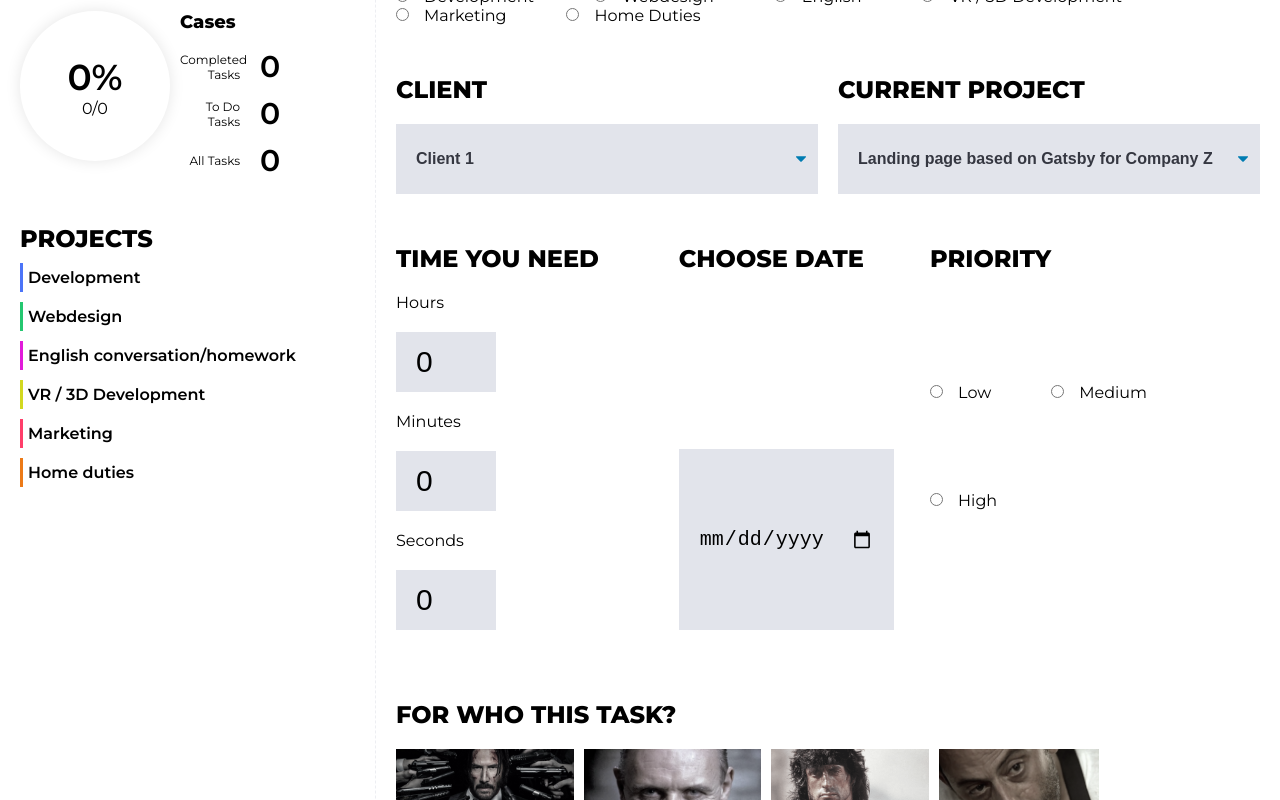
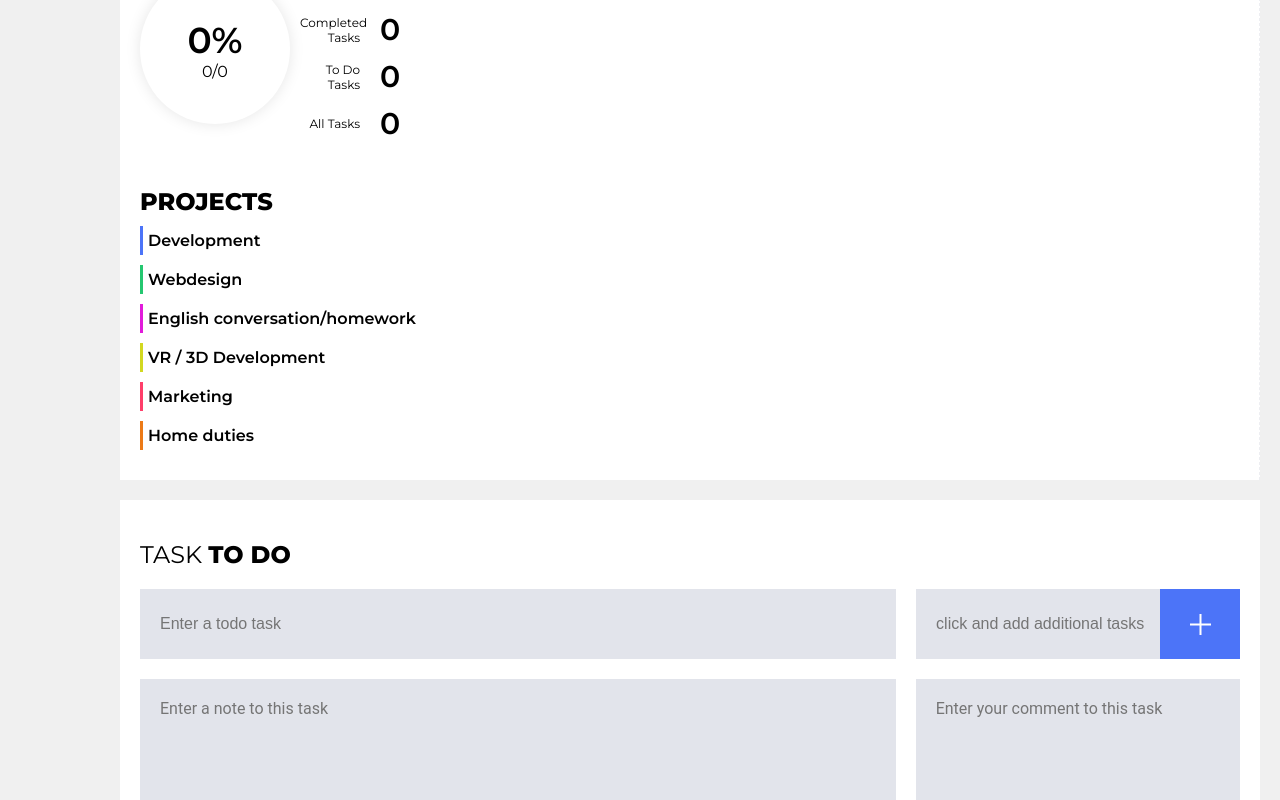
Before and after one commit to KrzysztofGrudzien/React-To-Do-App, a React (Create React App) app: page / in a window 1280 px wide. Shown: the part 551-1351 px from the top of the page. Built offline with nearby package versions, Linux system fonts and the light colour scheme.

Commit message:
change grid layout and add background-color to main element

```diff
--- a/src/components/App/App.scss
+++ b/src/components/App/App.scss
@@ -29,12 +29,15 @@ body {
 
 .App {
   display: grid;
-  grid-template-columns: 376px 1fr;
+  grid-template-columns: 100px 1fr 400px;
   grid-template-rows: 70px 1fr;
   grid-template-areas:
     "header header header header"
-    "aside content content content";
+    "menu aside aside intro"
+    "menu content content intro"
+    "menu content content intro";
   position: relative;
+  gap: 20px;
 }
 
 code {
@@ -57,6 +60,7 @@ img.responsive {
 }
 
 main {
+  background-color: $color-background;
   display: flex;
   grid-area: content;
 }
```
